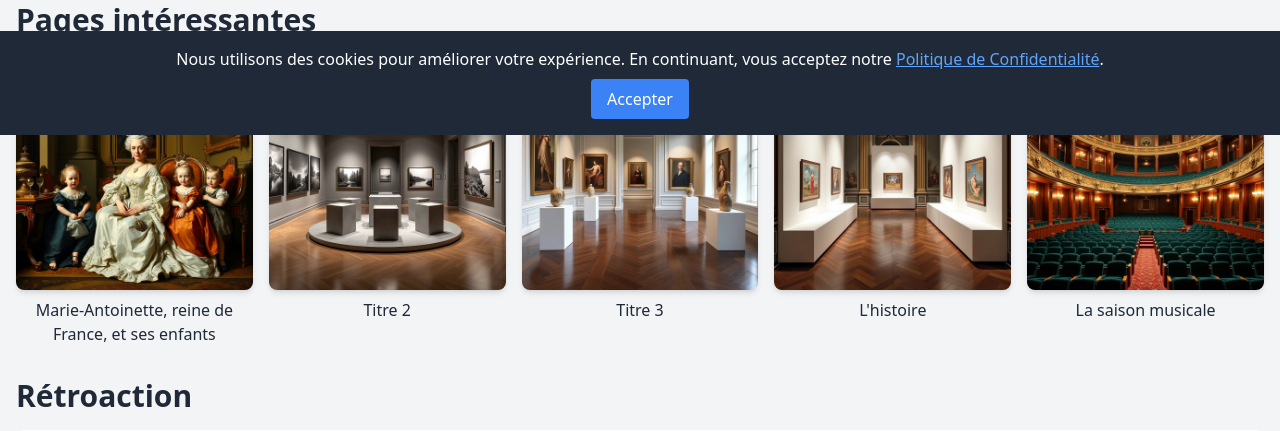
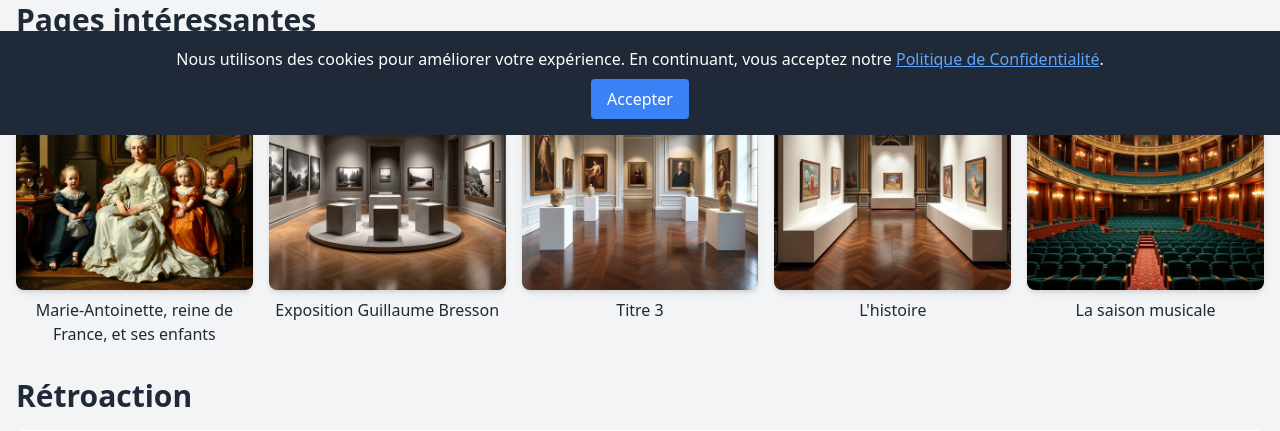
Before and after one commit to Delaveur/whitepage-chateu, a PHP site: page / in a window 1280 px wide. Shown: the part 665-1096 px from the top of the page. Run offline with PHP 8.4, Linux system fonts and the light colour scheme; some libraries are stand-ins or nearby versions.

Commit message:
feat: add link and title for page Exposition Guillaume Bresson in gallery section of main page

```diff
--- a/index.php
+++ b/index.php
@@ -61,9 +61,9 @@
                 </a>
             </div>
             <div>
-                <a href="page2.php" class="block group">
+                <a href="/bresson/" class="block group">
                     <img src="upload/gallery-2.jpg" alt="Item 2" class="rounded-lg shadow-md group-hover:scale-105 transition-transform">
-                    <p class="text-center mt-2">Titre 2</p>
+                    <p class="text-center mt-2">Exposition Guillaume Bresson</p>
                 </a>
             </div>
             <div>
```
